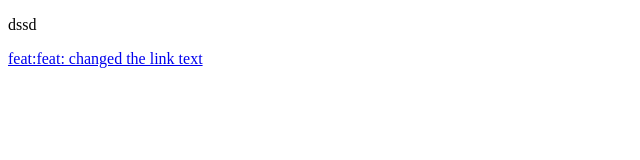
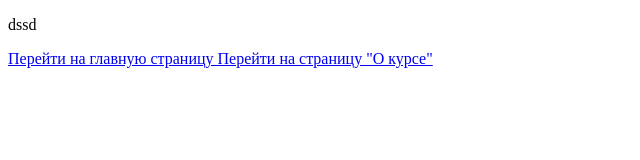
Before and after one commit to Margo3242/orr, a plain HTML site: page index.html in a window 1280 px wide. Shown: the whole page, without its empty margins (0-640 px from the left). Drawn offline with Linux system fonts and the light colour scheme.

Commit message:
Update index.html
feat:feat: changed the link text

```diff
--- a/index.html
+++ b/index.html
@@ -9,7 +9,9 @@
 <body>
     <p>dssd</p>
     <a href="pages/about.html">
-        feat:feat: changed the link text
+        Перейти на главную страницу
+
+        Перейти на страницу "О курсе"
         </a>
 </body>
 </html>
```
